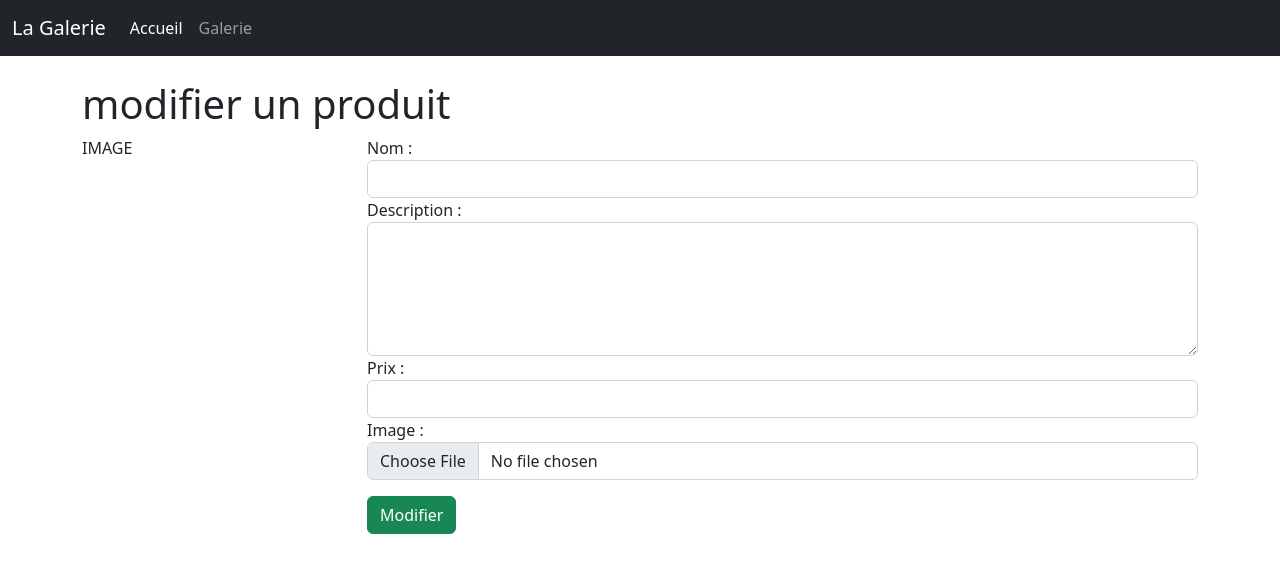
After one commit to Bousbihfatouma/php-crud, a PHP site: page /modifier-produit.php?id=1 in a window 1280 px wide. The commit adds this page. Shown: the top 573 px of the page. Run offline with PHP 8.4, Linux system fonts and the light colour scheme; data that the repository does not hold is empty; some libraries are stand-ins or nearby versions.

Commit message:
2eme partie

```diff
--- /dev/null
+++ b/admin/modifier-produit.php
@@ -0,0 +1,55 @@
+<!DOCTYPE html>
+<html lang="en">
+<head>
+  <?php
+  $admin=true;
+  include '../includes/_head.php';
+  ?>
+</head>
+<body>
+  <?php include '../includes/_navbar.php'; ?>
+  <main class="container-lg bg-white py-4">
+    <h1>modifier un produit</h1>
+    <div class="row">
+        <div class="col12 col-md-3">
+        IMAGE
+        </div>
+        <div class="col-12 col-md-9">
+
+    <?php
+    require_once '../core/connexion.php';
+
+        $sql = "SELECT * FROM product WHERE id =" . $_GET['id'];
+        //3. Exécution de la requête SQL
+        $query = mysqli_query($connexion, $sql);
+        //4. Récupération des données
+        $produit = mysqli_fetch_array($query);
+     ?>
+
+    <form action="core/admin-product.php" method="POST" enctype="multipart/form-data">
+    <div class="form-group">
+        <label for="nom">Nom :</label>
+        <input type="text" name="nom" id="nom" class="form-control" required value= "<?php echo $produit['nom']; ?>"
+      </div>
+      <div class="form-groupe">
+      <label for="description">Description :</label>
+      <textarea name="description" id="description" rows="5" class="form-control"><?php echo $produit['description'];?></textarea>
+      </div>
+      <div class="form-group">
+        <label for="prix">Prix :</label>
+        <input type="number" name="prix" id="prix" class="form-control"<?php echo $produit['prix'];?>""
+      </div>
+      <div class="form-group">
+        <label for="image">Image :</label>
+        <input type="file" name="image" id="image" class="form-control">
+      </div>
+      <input type="hidden" name="action" value="edit">
+      <button type="submit" class="btn btn-success mt-3">Modifier</button>
+    </form>
+    </div>
+</div>
+
+    </main>
+</body>
+<?php include '../includes/_js.php';?>
+</html>
--- a/core/admin-product.php
+++ b/core/admin-product.php
@@ -13,7 +13,7 @@ switch($_POST["action"]){
 // Fonction pour ajouter un produit
 function addProduct(){
     // 1 - Connexion à la BDD
-    require_once '../connexion.php';
+    require_once '../core/connexion.php';
     // 2 - Ecrire une requête SQL
     $nom  = trim(strip_tags(addslashes($_POST['nom'])));
     // On vérifie si l'utilisateur a saisi une description
@@ -47,6 +47,6 @@ function addProduct(){
     // 3 - Exécuter la requête SQL
     mysqli_query($connexion, $sql);
     //4 mise en session d'un message de succés et redirection de l'user
-    $_session['message']='Le produit a bien étais ajouter ';
+    $_SESSION['message']='Le produit a bien été ajouté ';
     header('Location:../index.php');
 }
--- a/includes/_head.php
+++ b/includes/_head.php
@@ -3,4 +3,7 @@
 <meta name="viewport" content="width=device-width, initial-scale=1.0">
 <title>Document</title>
 <link href="https://cdn.jsdelivr.net/npm/bootstrap@5.2.3/dist/css/bootstrap.min.css" rel="stylesheet" integrity="sha384-rbsA2VBKQhggwzxH7pPCaAqO46MgnOM80zW1RWuH61DGLwZJEdK2Kadq2F9CUG65" crossorigin="anonymous">
-<link rel="stylesheet" href="css/style.min.css">
+<?php $dir= (isset($admin)) ? "../":""; ?>
+<link rel="stylesheet" href="<?php echo $dir;?>css/style.min.css">
+
+<script src="https://kit.fontawesome.com/8e4d783565.js" crossorigin="anonymous"></script>
--- /dev/null
+++ b/includes/_js.php
@@ -0,0 +1,2 @@
+<script src="https://cdn.jsdelivr.net/npm/@popperjs/core@2.11.7/dist/umd/popper.min.js" integrity="sha384-zYPOMqeu1DAVkHiLqWBUTcbYfZ8osu1Nd6Z89ify25QV9guujx43ITvfi12/QExE" crossorigin="anonymous"></script>
+<script src="https://cdn.jsdelivr.net/npm/bootstrap@5.3.0-alpha3/dist/js/bootstrap.min.js" integrity="sha384-Y4oOpwW3duJdCWv5ly8SCFYWqFDsfob/3GkgExXKV4idmbt98QcxXYs9UoXAB7BZ" crossorigin="anonymous"></script>
```
Also changed, not shown: admin/ajouter-produit.php (renamed from ajouter-produit.php, +6 -2 lines), admin/index.php (renamed from index.php, +14 -7 lines), core/connexion.php (renamed from connexion.php), images/1684227670-capture-d’écran-2023-04-22-124230.png (added), images/1684228259-63a03b3888734fb54b44bd24_chatbot-interactions-min.webp (added), images/1684228307-10978762lpw-10979123-article-jpg_4669854_660x287.jpg (added).
